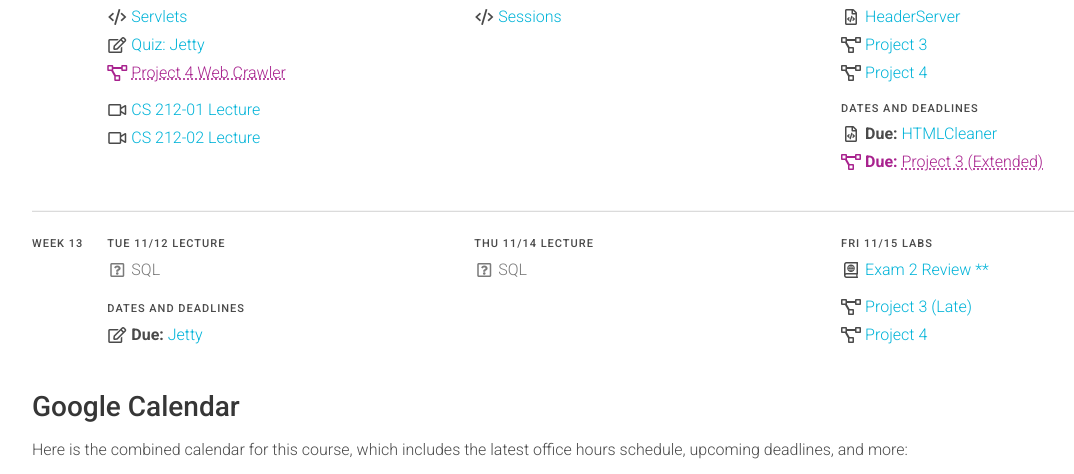
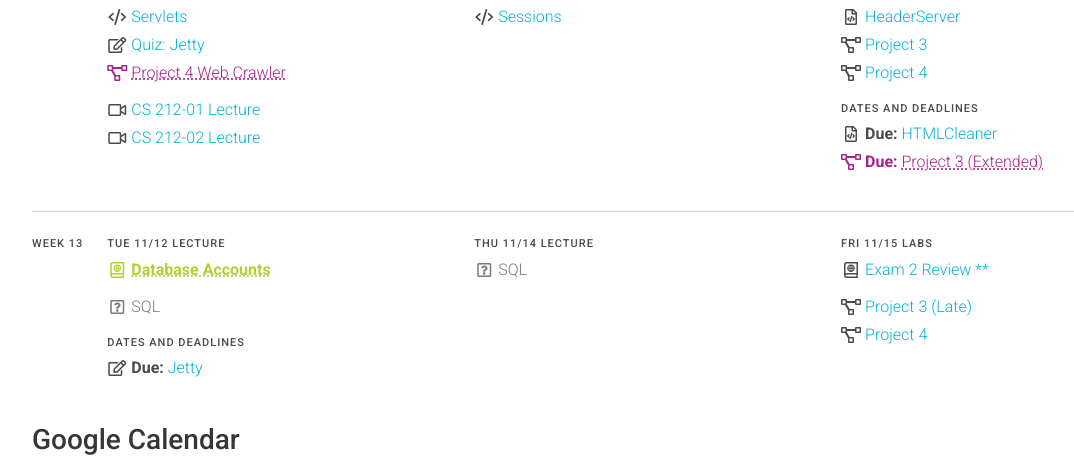
Before and after one commit to usf-cs212-spring2020/usf-cs212-spring2020.github.io, a Jekyll site: the page built from index.md, in a window 1280 px wide and 900 px high, scrolled down 650 px, cut to the strip 0-474 px from the top of the window. Shown: the whole strip, without its empty margins (32-1106 px from the left). Built offline with Jekyll 4.4.1, drawn with Linux system fonts in a browser that asks for light colours.

Commit message:
Adding link to database accounts.

```diff
--- a/_data/schedule.yml
+++ b/_data/schedule.yml
@@ -1132,9 +1132,15 @@
       start: 2019-11-12
       class: ''
       items:
+        - icon: *icon_website
+          text: 'Database Accounts'
+          link: 'https://usfca.instructure.com/courses/1586786/pages/database-accounts'
+          type: 'has-text-success has-text-weight-bold'
+
         - icon: *icon_pending
           text: 'SQL'
           type: 'has-text-grey'
+          bump: true
 
       dates:
         - icon: *icon_quiz
```
